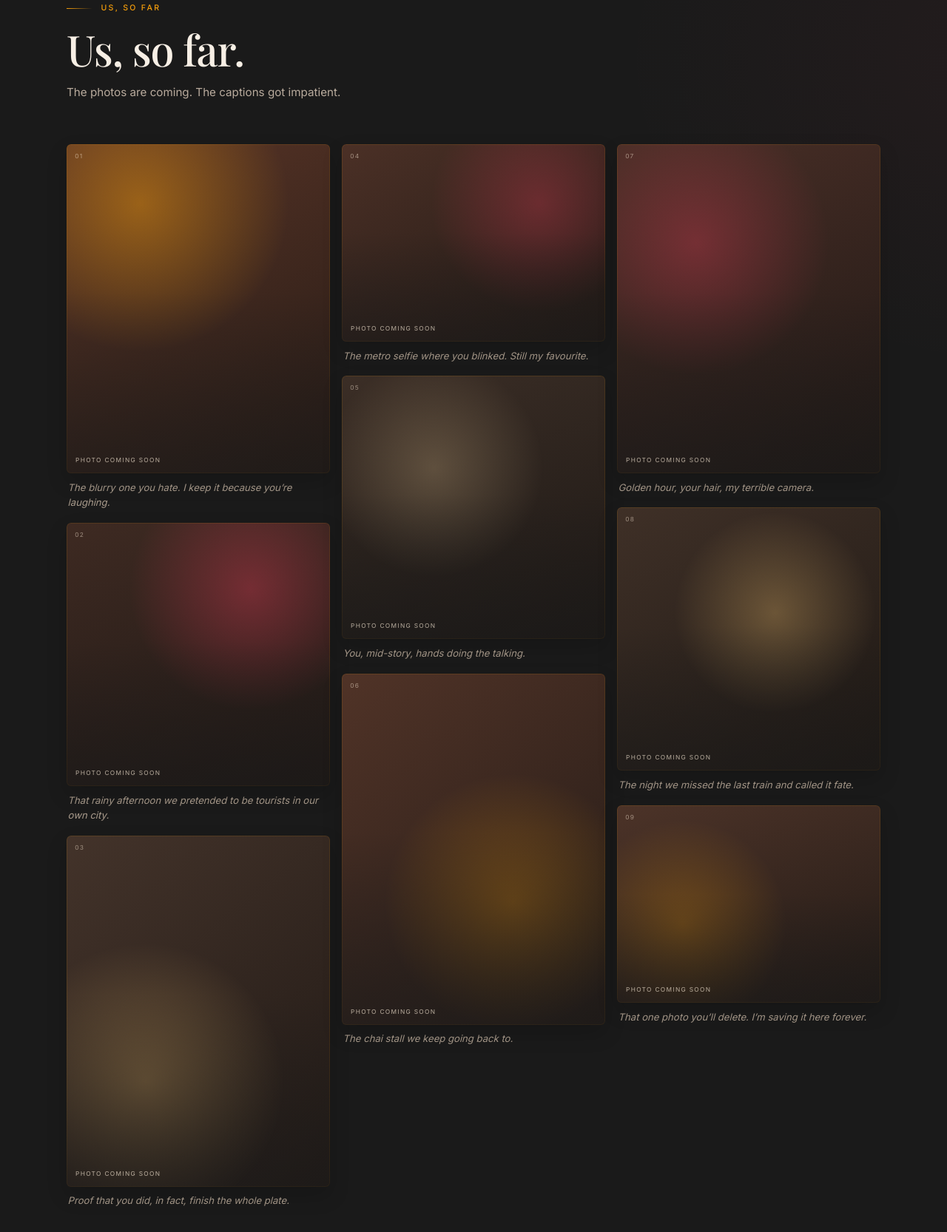
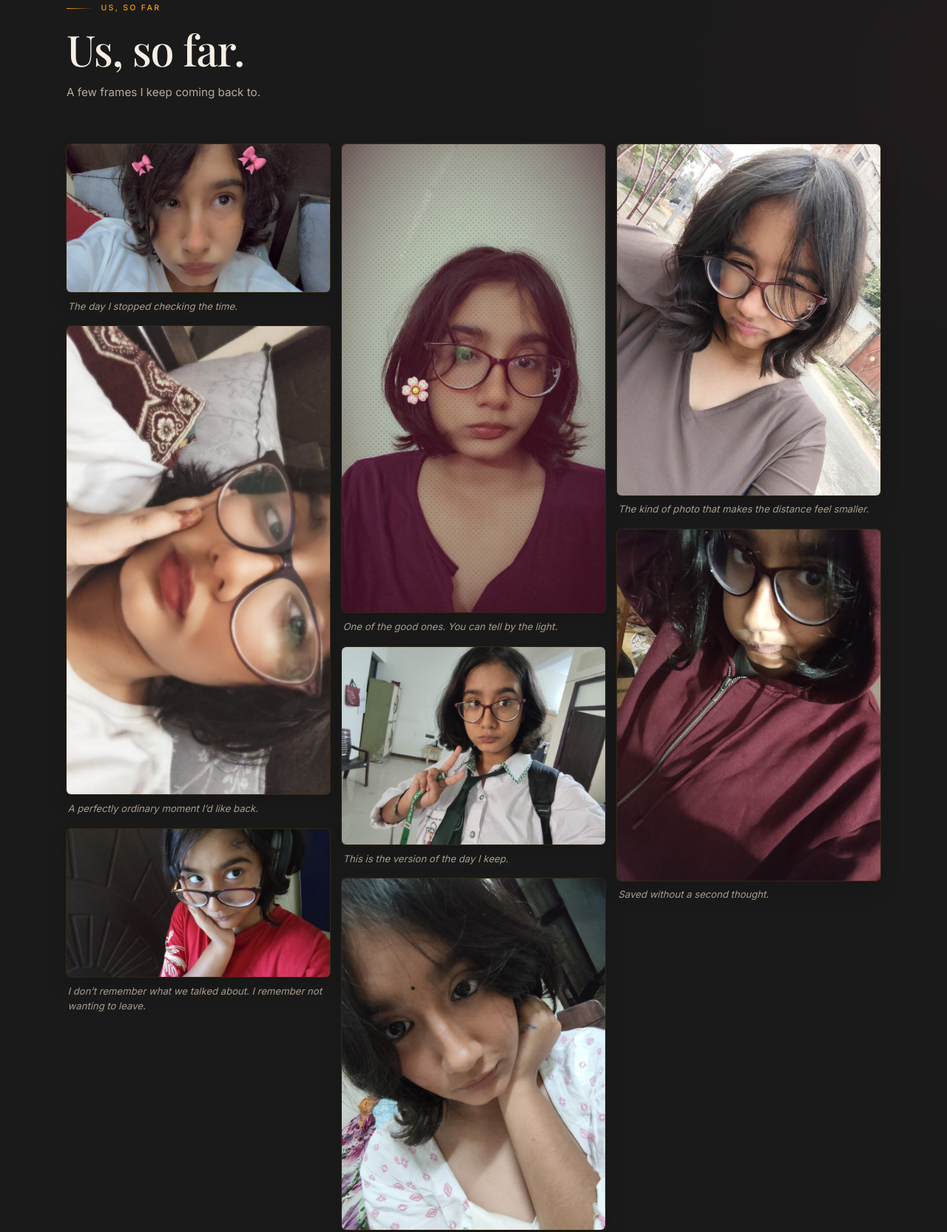
Before and after one commit to Ripecoder/for-swati, a plain HTML site: page index.html in a window 1280 px wide. Shown: the part 2913-4579 px from the top of the page at 74% size. Drawn offline with nearby package versions, Linux system fonts and the light colour scheme; a web font is replaced by a local one.

Commit message:
Add Swati's photos to the gallery

```diff
--- a/index.html
+++ b/index.html
@@ -690,107 +690,27 @@ h2 {
   margin: 0 0 1.1rem;
 }
 
-.photo-visual {
-  position: relative;
-  overflow: hidden;
+.photo-img {
+  display: block;
+  width: 100%;
+  height: auto;
   border-radius: 6px;
   background-color: var(--surface-2);
   box-shadow:
-    inset 0 0 0 1px rgba(245, 158, 11, 0.12),
+    0 0 0 1px rgba(245, 158, 11, 0.12),
     0 12px 28px rgba(0, 0, 0, 0.16);
+  transition:
+    transform 0.5s var(--ease),
+    box-shadow 0.5s ease;
 }
 
-.photo-visual::before {
-  content: "";
-  position: absolute;
-  inset: 0;
-  z-index: 1;
-  background: linear-gradient(180deg, rgba(26, 26, 26, 0) 45%, rgba(26, 26, 26, 0.55) 100%);
-}
-
-.photo-visual::after {
-  content: attr(data-mark);
-  position: absolute;
-  left: 0.75rem;
-  bottom: 0.65rem;
-  z-index: 2;
-  color: rgba(255, 240, 220, 0.68);
-  font-size: 0.52rem;
-  letter-spacing: 0.16em;
-  text-transform: uppercase;
-}
-
-.photo-index {
-  position: absolute;
-  top: 0.65rem;
-  left: 0.7rem;
-  z-index: 2;
-  color: rgba(255, 240, 220, 0.5);
-  font-size: 0.52rem;
-  letter-spacing: 0.16em;
-}
-
-.ph-1 {
-  aspect-ratio: 4 / 5;
-  background:
-    radial-gradient(circle at 28% 18%, rgba(245, 158, 11, 0.45), transparent 45%),
-    linear-gradient(150deg, #5a3527, #261b16);
-}
-
-.ph-2 {
-  aspect-ratio: 1 / 1;
-  background:
-    radial-gradient(circle at 70% 25%, rgba(244, 63, 94, 0.34), transparent 45%),
-    linear-gradient(160deg, #3e2a22, #1f1815);
-}
-
-.ph-3 {
-  aspect-ratio: 3 / 4;
-  background:
-    radial-gradient(circle at 30% 70%, rgba(245, 196, 113, 0.32), transparent 45%),
-    linear-gradient(140deg, #43332a, #221a16);
-}
-
-.ph-4 {
-  aspect-ratio: 4 / 3;
-  background:
-    radial-gradient(circle at 75% 30%, rgba(244, 63, 94, 0.28), transparent 45%),
-    linear-gradient(150deg, #4b3026, #211915);
-}
-
-.ph-5 {
-  aspect-ratio: 1 / 1;
-  background:
-    radial-gradient(circle at 35% 35%, rgba(214, 185, 138, 0.28), transparent 45%),
-    linear-gradient(160deg, #3b2e26, #1d1815);
-}
-
-.ph-6 {
-  aspect-ratio: 3 / 4;
-  background:
-    radial-gradient(circle at 65% 65%, rgba(245, 158, 11, 0.3), transparent 45%),
-    linear-gradient(140deg, #503327, #241b17);
-}
-
-.ph-7 {
-  aspect-ratio: 4 / 5;
-  background:
-    radial-gradient(circle at 30% 30%, rgba(244, 63, 94, 0.3), transparent 45%),
-    linear-gradient(155deg, #4a2f27, #1f1815);
-}
-
-.ph-8 {
-  aspect-ratio: 1 / 1;
-  background:
-    radial-gradient(circle at 60% 40%, rgba(245, 196, 113, 0.3), transparent 45%),
-    linear-gradient(150deg, #3f3027, #1e1814);
-}
-
-.ph-9 {
-  aspect-ratio: 4 / 3;
-  background:
-    radial-gradient(circle at 25% 60%, rgba(245, 158, 11, 0.28), transparent 45%),
-    linear-gradient(160deg, #4c3328, #221a16);
+@media (hover: hover) {
+  .photo:hover .photo-img {
+    transform: translateY(-3px) scale(1.01);
+    box-shadow:
+      0 0 0 1px rgba(245, 158, 11, 0.2),
+      0 18px 36px rgba(0, 0, 0, 0.24);
+  }
 }
 
 .caption {
@@ -1256,63 +1176,41 @@ h2 {
       <div class="section-head reveal">
         <p class="section-kicker">us, so far</p>
         <h2>Us, so far.</h2>
-        <p class="section-lede">The photos are coming. The captions got impatient.</p>
+        <p class="section-lede">A few frames I keep coming back to.</p>
       </div>
 
       <div class="gallery">
         <figure class="photo reveal" style="--delay: 0.02s">
-          <div class="photo-visual ph-1" role="img" aria-label="Placeholder for a photo of Swati and me" data-mark="photo coming soon">
-            <span class="photo-index" aria-hidden="true">01</span>
-          </div>
-          <figcaption class="caption">The blurry one you hate. I keep it because you’re laughing.</figcaption>
+          <img class="photo-img" src="photos/01.jpg" alt="A photo from our story" width="1599" height="899" loading="lazy" decoding="async">
+          <figcaption class="caption">The day I stopped checking the time.</figcaption>
         </figure>
         <figure class="photo reveal" style="--delay: 0.05s">
-          <div class="photo-visual ph-2" role="img" aria-label="Placeholder for a photo of Swati and me" data-mark="photo coming soon">
-            <span class="photo-index" aria-hidden="true">02</span>
-          </div>
-          <figcaption class="caption">That rainy afternoon we pretended to be tourists in our own city.</figcaption>
+          <img class="photo-img" src="photos/02.jpg" alt="A photo from our story" width="899" height="1599" loading="lazy" decoding="async">
+          <figcaption class="caption">A perfectly ordinary moment I’d like back.</figcaption>
         </figure>
         <figure class="photo reveal" style="--delay: 0.08s">
-          <div class="photo-visual ph-3" role="img" aria-label="Placeholder for a photo of Swati and me" data-mark="photo coming soon">
-            <span class="photo-index" aria-hidden="true">03</span>
-          </div>
-          <figcaption class="caption">Proof that you did, in fact, finish the whole plate.</figcaption>
+          <img class="photo-img" src="photos/03.jpg" alt="A photo from our story" width="1600" height="900" loading="lazy" decoding="async">
+          <figcaption class="caption">I don’t remember what we talked about. I remember not wanting to leave.</figcaption>
         </figure>
         <figure class="photo reveal" style="--delay: 0.11s">
-          <div class="photo-visual ph-4" role="img" aria-label="Placeholder for a photo of Swati and me" data-mark="photo coming soon">
-            <span class="photo-index" aria-hidden="true">04</span>
-          </div>
-          <figcaption class="caption">The metro selfie where you blinked. Still my favourite.</figcaption>
+          <img class="photo-img" src="photos/04.jpg" alt="A photo from our story" width="899" height="1599" loading="lazy" decoding="async">
+          <figcaption class="caption">One of the good ones. You can tell by the light.</figcaption>
         </figure>
         <figure class="photo reveal" style="--delay: 0.14s">
-          <div class="photo-visual ph-5" role="img" aria-label="Placeholder for a photo of Swati and me" data-mark="photo coming soon">
-            <span class="photo-index" aria-hidden="true">05</span>
-          </div>
-          <figcaption class="caption">You, mid-story, hands doing the talking.</figcaption>
+          <img class="photo-img" src="photos/05.jpg" alt="A photo from our story" width="1600" height="1200" loading="lazy" decoding="async">
+          <figcaption class="caption">This is the version of the day I keep.</figcaption>
         </figure>
         <figure class="photo reveal" style="--delay: 0.17s">
-          <div class="photo-visual ph-6" role="img" aria-label="Placeholder for a photo of Swati and me" data-mark="photo coming soon">
-            <span class="photo-index" aria-hidden="true">06</span>
-          </div>
-          <figcaption class="caption">The chai stall we keep going back to.</figcaption>
+          <img class="photo-img" src="photos/06.jpg" alt="A photo from our story" width="1200" height="1600" loading="lazy" decoding="async">
+          <figcaption class="caption">No big story. Just a moment I wanted to save.</figcaption>
         </figure>
         <figure class="photo reveal" style="--delay: 0.2s">
-          <div class="photo-visual ph-7" role="img" aria-label="Placeholder for a photo of Swati and me" data-mark="photo coming soon">
-            <span class="photo-index" aria-hidden="true">07</span>
-          </div>
-          <figcaption class="caption">Golden hour, your hair, my terrible camera.</figcaption>
+          <img class="photo-img" src="photos/07.jpg" alt="A photo from our story" width="1200" height="1600" loading="lazy" decoding="async">
+          <figcaption class="caption">The kind of photo that makes the distance feel smaller.</figcaption>
         </figure>
         <figure class="photo reveal" style="--delay: 0.23s">
-          <div class="photo-visual ph-8" role="img" aria-label="Placeholder for a photo of Swati and me" data-mark="photo coming soon">
-            <span class="photo-index" aria-hidden="true">08</span>
-          </div>
-          <figcaption class="caption">The night we missed the last train and called it fate.</figcaption>
-        </figure>
-        <figure class="photo reveal" style="--delay: 0.26s">
-          <div class="photo-visual ph-9" role="img" aria-label="Placeholder for a photo of Swati and me" data-mark="photo coming soon">
-            <span class="photo-index" aria-hidden="true">09</span>
-          </div>
-          <figcaption class="caption">That one photo you’ll delete. I’m saving it here forever.</figcaption>
+          <img class="photo-img" src="photos/08.jpg" alt="A photo from our story" width="1200" height="1600" loading="lazy" decoding="async">
+          <figcaption class="caption">Saved without a second thought.</figcaption>
         </figure>
       </div>
     </div>
```
Also changed, not shown: photos/01.jpg (added), photos/02.jpg (added), photos/03.jpg (added), photos/04.jpg (added), photos/05.jpg (added), photos/06.jpg (added), photos/07.jpg (added), photos/08.jpg (added).
